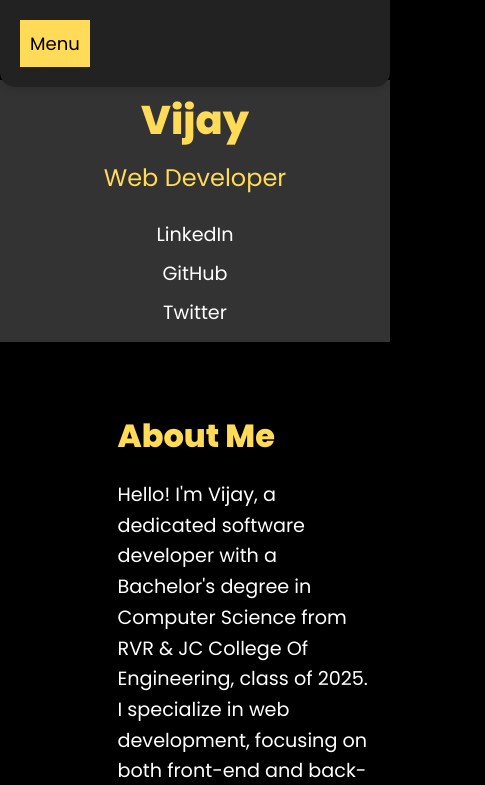
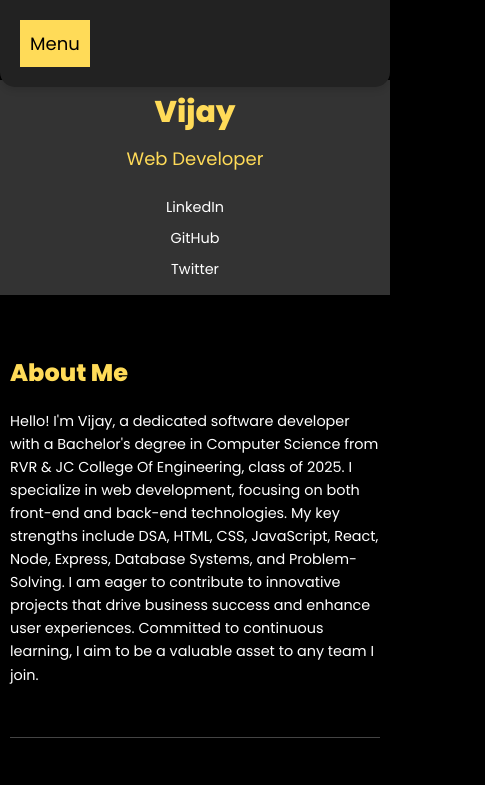
Before and after one commit to VijayaKumarGavara/My-Portfolio, a plain HTML site: page index.html in a window 390 px wide. Shown: the top 785 px of the page, 485 px wide, since content can reach past the window. Drawn offline with Linux system fonts and the light colour scheme.

Commit message:
Updated CSS for responsiveness and smoother transitions

```diff
--- a/styles.css
+++ b/styles.css
@@ -12,6 +12,30 @@ body {
     background-color: black;
     color: white;
     margin: 0;
+    font-size: 16px;
+}
+@media (max-width: 1200px) {
+    body {
+        font-size: 15px;
+    }
+}
+
+@media (max-width: 992px) {
+    body {
+        font-size: 14px;
+    }
+}
+
+@media (max-width: 768px) {
+    body {
+        font-size: 13px;
+    }
+}
+
+@media (max-width: 576px) {
+    body {
+        font-size: 12px;
+    }
 }
 
 /* Navbar Styles */
@@ -186,6 +210,23 @@ body {
 .right-section p {
     font-size: 1.2em;
     line-height: 1.6;
+}
+@media (max-width: 768px) {
+    .container {
+        flex-direction: column;
+        width: 100%;
+    }
+
+    .left-section, .right-section {
+        width: 100%;
+        margin-left: 0;
+        padding: 10px;
+    }
+
+    .left-section {
+        position: relative;
+        height: auto;
+    }
 }
 
 /* Table Styling */
```
